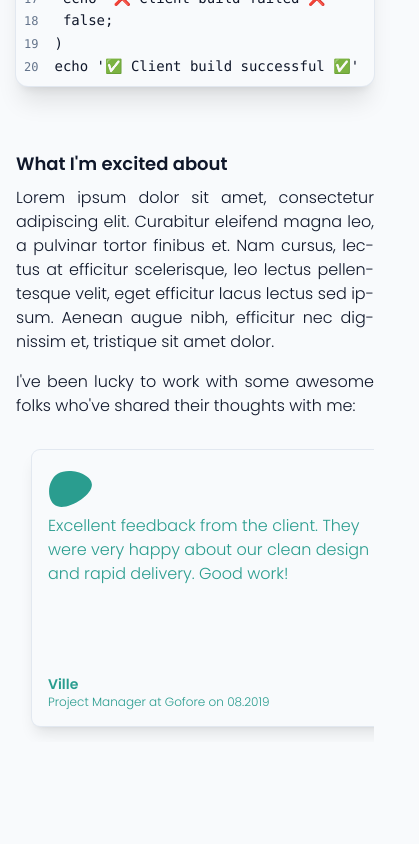
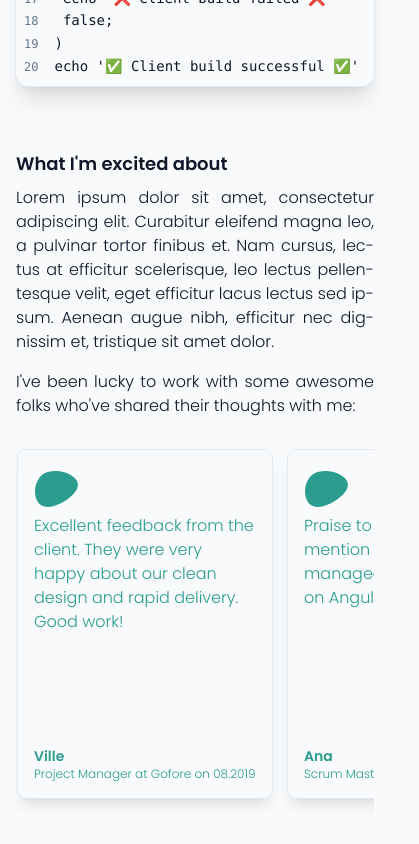
Before and after one commit to elenaorfe/elenaorfe-website, a Next.js app in the folder packages/@elenaorfe-client/: page /cover-letters/tailwindcss in a window 390 px wide. Shown: the part 2353-3197 px from the top of the page, 419 px wide, since content can reach past the window. Built offline with nearby package versions, Linux system fonts and the light colour scheme; some icons are missing.

Commit message:
Improve responsive layout

```diff
--- a/packages/@elenaorfe-client/components/ContributionsCoverLetter.tsx
+++ b/packages/@elenaorfe-client/components/ContributionsCoverLetter.tsx
@@ -32,7 +32,7 @@ const ContributionsCoverLetter: React.FC = () => {
 
 			<div className="mx-auto max-w-xl">
 				<CodeWrapper fileName=".husky/pre-commit">
-					<pre className="text-sm">
+					<pre className="overflow-x-auto text-sm">
 						<div className="flex items-baseline space-x-4 leading-relaxed">
 							<span className="select-none text-xs text-[--color-text-muted]">
 								1
--- a/packages/@elenaorfe-client/components/MotivationCoverLetter.tsx
+++ b/packages/@elenaorfe-client/components/MotivationCoverLetter.tsx
@@ -20,7 +20,7 @@ const MotivationCoverLetter: React.FC = () => {
 			<div className="flex snap-x scroll-pl-4 gap-4 overflow-x-auto py-4">
 				{feedbackData.map((feedback) => (
 					<div
-						className="max-w-96 shrink-0 snap-center first:pl-4 last:pr-4"
+						className="max-w-64 shrink-0 snap-start first:pl-0.5 last:pr-0.5 md:max-w-96"
 						key={feedback.id}
 					>
 						<FeedbackCard feedback={feedback} />
```
